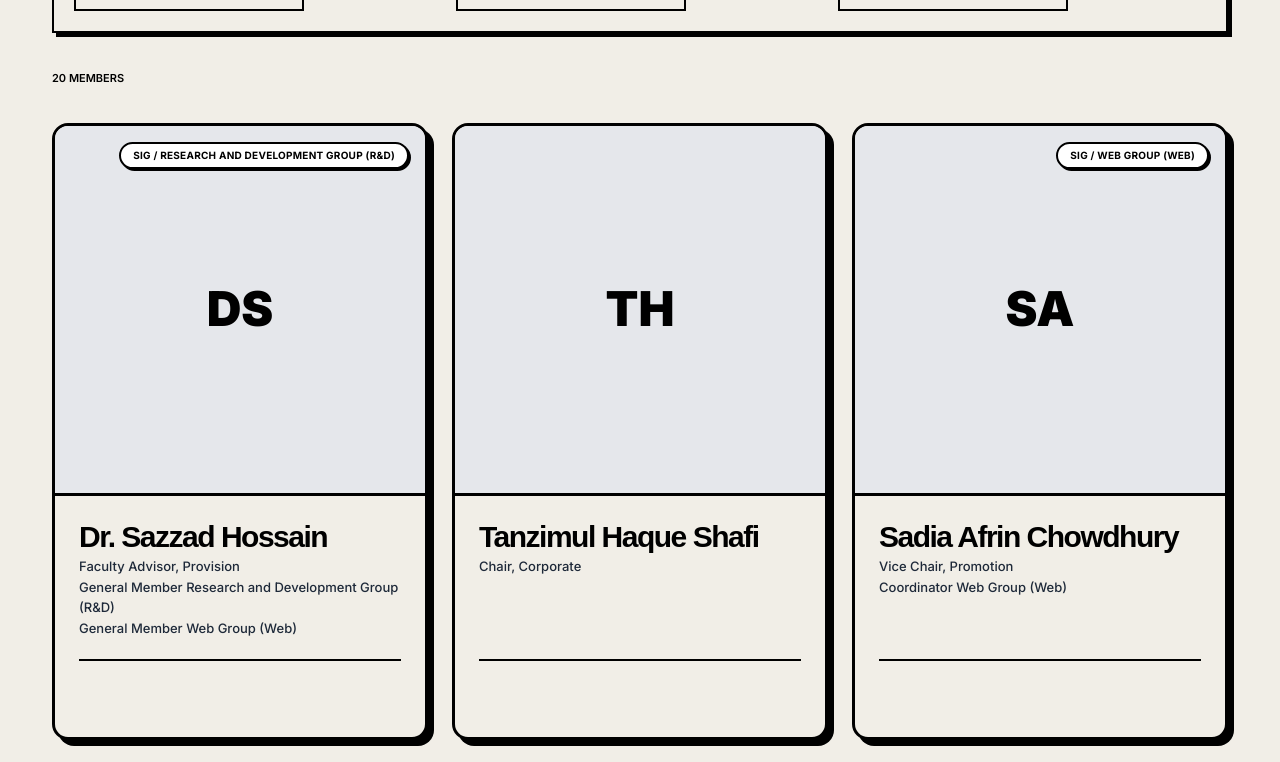
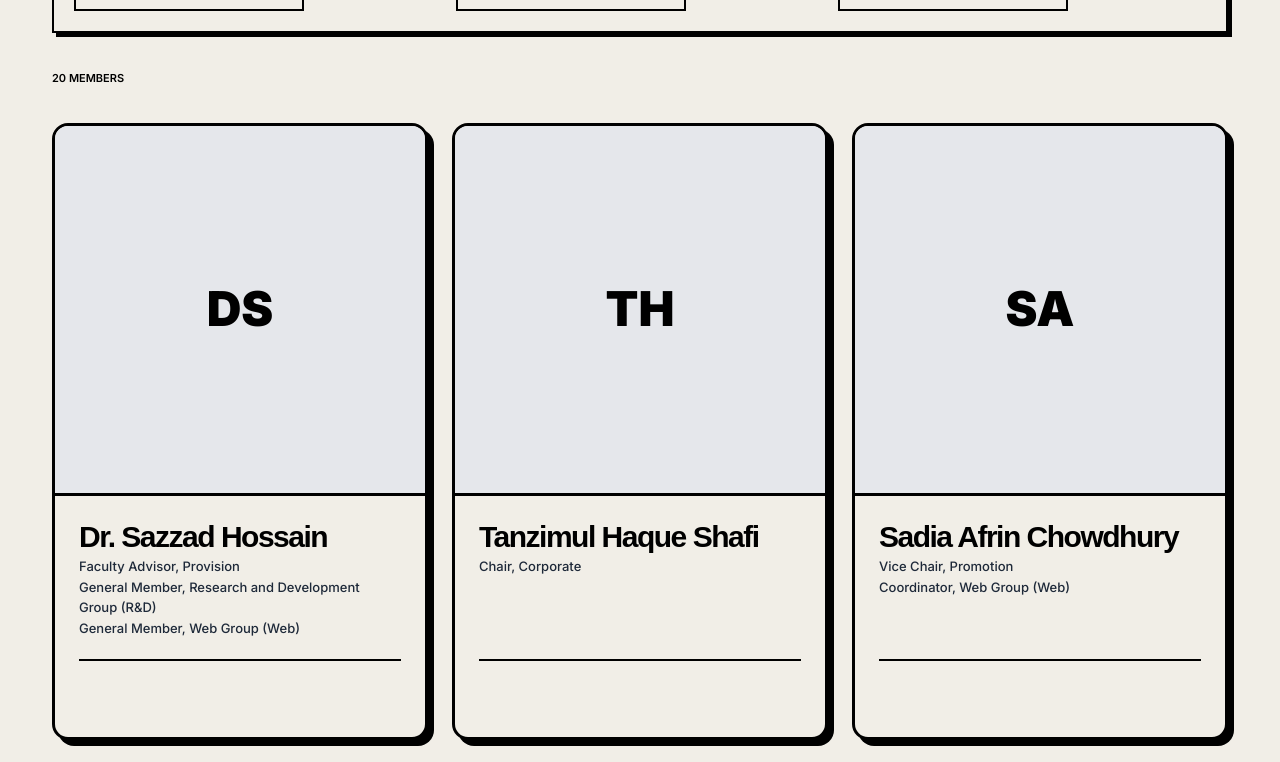
Before and after one commit to NSU-ACM-SC/Website-2026, a Next.js app in the folder frontend/: page /members in a window 1280 px wide. Shown: the part 740-1502 px from the top of the page. Built offline with nearby package versions, Linux system fonts and the light colour scheme.

Commit message:
Member Card : fix social link issue, badge removed, puted comma between sig and sig position

```diff
--- a/frontend/src/components/members/MemberDirectory.tsx
+++ b/frontend/src/components/members/MemberDirectory.tsx
@@ -234,11 +234,11 @@ export function MemberDirectory({
             }
 
             return (
-              <Link
-                href={`/members/${member.id}`}
+              <div
                 key={member.id}
-                className={`${colClasses} group flex flex-col h-full bg-[#f1eee7] border-[3px] border-black rounded-2xl shadow-[6px_6px_0px_#000] overflow-hidden hover:-translate-y-1 hover:-translate-x-1 hover:shadow-[8px_8px_0px_#000] transition-all duration-200`}
+                className={`${colClasses} group relative flex flex-col h-full bg-[#f1eee7] border-[3px] border-black rounded-2xl shadow-[6px_6px_0px_#000] overflow-hidden hover:-translate-y-1 hover:-translate-x-1 hover:shadow-[8px_8px_0px_#000] transition-all duration-200`}
               >
+                <Link href={`/members/${member.id}`} className="absolute inset-0 z-0" aria-label={`View ${member.name}'s profile`} />
                 {/* Top Image Section */}
               <div className="relative w-full aspect-[1/1] border-b-[3px] border-black bg-gray-200 shrink-0">
                 {member.photoUrl ? (
@@ -255,12 +255,7 @@ export function MemberDirectory({
                   </div>
                 )}
 
-                {/* Floating Pill Tag (Top Right) */}
-                {member.sigs.length > 0 && (
-                  <div className="absolute top-4 right-4 bg-white text-black border-2 border-black rounded-full font-bold text-[10px] px-3 py-1 shadow-[2px_2px_0px_#000] uppercase tracking-wide z-10">
-                    SIG / {activeSigContext || member.sigs[0].name}
-                  </div>
-                )}
+                {/* Floating Pill Tag removed as requested */}
               </div>
 
               {/* Bottom Content Section */}
@@ -277,7 +272,7 @@ export function MemberDirectory({
                         .filter((sig) => sig.name === activeSigContext)
                         .map((sig, idx) => (
                           <p key={`primary-${idx}`} className="font-bold">
-                            {sig.role} {sig.name}
+                            {sig.role}, {sig.name}
                           </p>
                         ))}
                       {/* Show other SIGs if any */}
@@ -285,7 +280,7 @@ export function MemberDirectory({
                         .filter((sig) => sig.name !== activeSigContext)
                         .map((sig, idx) => (
                           <p key={`other-${idx}`}>
-                            {sig.role} {sig.name}
+                            {sig.role}, {sig.name}
                           </p>
                         ))}
                       {/* Show Team role underneath */}
@@ -312,7 +307,7 @@ export function MemberDirectory({
                       {member.sigs.length > 0 &&
                         member.sigs.map((sig, idx) => (
                           <p key={idx}>
-                            {sig.role} {sig.name}
+                            {sig.role}, {sig.name}
                           </p>
                         ))}
                     </>
@@ -327,29 +322,29 @@ export function MemberDirectory({
                   {/* Social Links Row in Footer */}
                   <div className={`flex gap-3 min-h-[36px] ${centerCardContent ? 'justify-center' : ''}`}>
                     {member.github && (
-                      <div className="w-9 h-9 flex items-center justify-center bg-transparent border-2 border-black rounded-lg text-black hover:bg-[#f47b2b] transition-colors" title="GitHub">
+                      <a href={member.github} target="_blank" rel="noopener noreferrer" className="relative z-10 w-9 h-9 flex items-center justify-center bg-transparent border-2 border-black rounded-lg text-black hover:bg-[#f47b2b] transition-colors" title="GitHub">
                         <GithubIcon size={18} />
-                      </div>
+                      </a>
                     )}
                     {member.linkedin && (
-                      <div className="w-9 h-9 flex items-center justify-center bg-transparent border-2 border-black rounded-lg text-black hover:bg-[#f47b2b] transition-colors" title="LinkedIn">
+                      <a href={member.linkedin} target="_blank" rel="noopener noreferrer" className="relative z-10 w-9 h-9 flex items-center justify-center bg-transparent border-2 border-black rounded-lg text-black hover:bg-[#f47b2b] transition-colors" title="LinkedIn">
                         <LinkedinIcon size={18} />
-                      </div>
+                      </a>
                     )}
                     {member.facebook && (
-                      <div className="w-9 h-9 flex items-center justify-center bg-transparent border-2 border-black rounded-lg text-black hover:bg-[#f47b2b] transition-colors" title="Facebook">
+                      <a href={member.facebook} target="_blank" rel="noopener noreferrer" className="relative z-10 w-9 h-9 flex items-center justify-center bg-transparent border-2 border-black rounded-lg text-black hover:bg-[#f47b2b] transition-colors" title="Facebook">
                         <FacebookIcon size={18} />
-                      </div>
+                      </a>
                     )}
                     {member.email && (
-                      <div className="w-9 h-9 flex items-center justify-center bg-transparent border-2 border-black rounded-lg text-black hover:bg-[#f47b2b] transition-colors" title="Email">
+                      <a href={`mailto:${member.email}`} className="relative z-10 w-9 h-9 flex items-center justify-center bg-transparent border-2 border-black rounded-lg text-black hover:bg-[#f47b2b] transition-colors" title="Email">
                         <Mail size={18} />
-                      </div>
+                      </a>
                     )}
                   </div>
                 </div>
               </div>
-            </Link>
+            </div>
           );
         })}
       </div>
```
